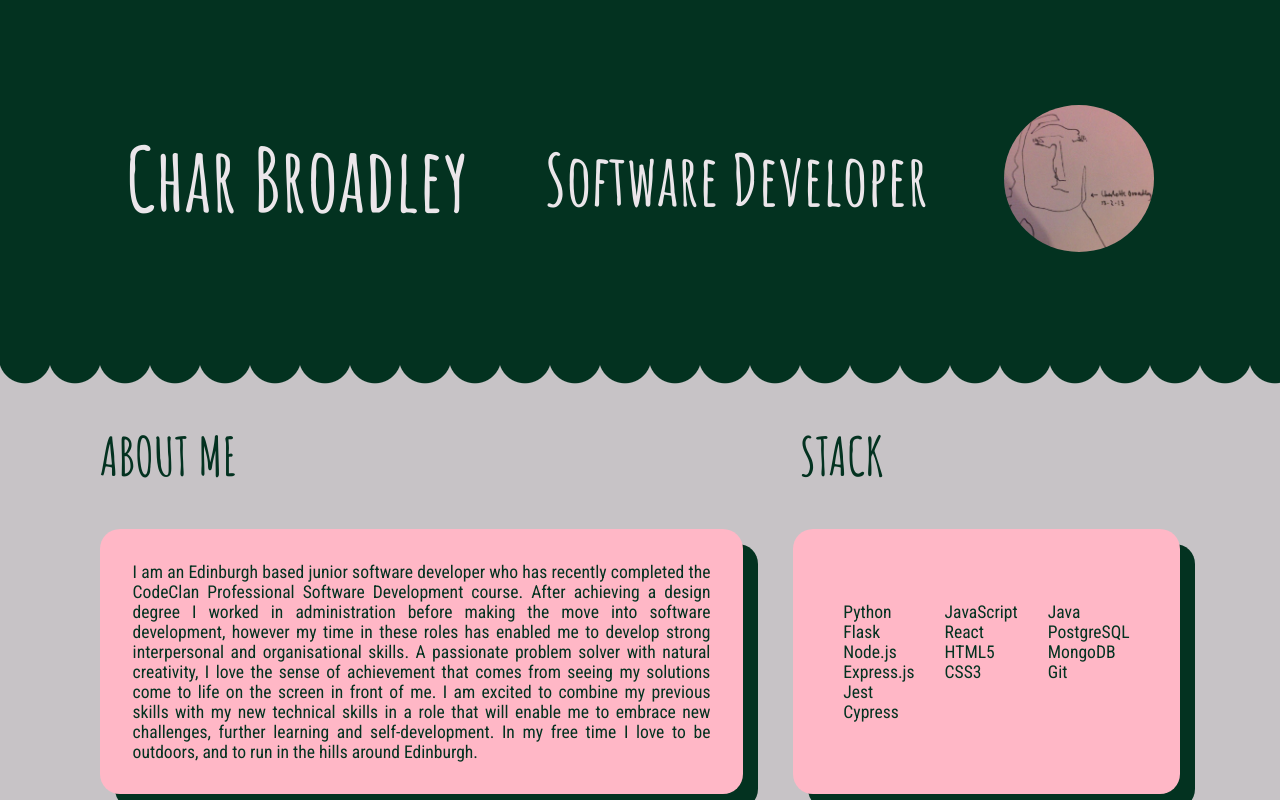
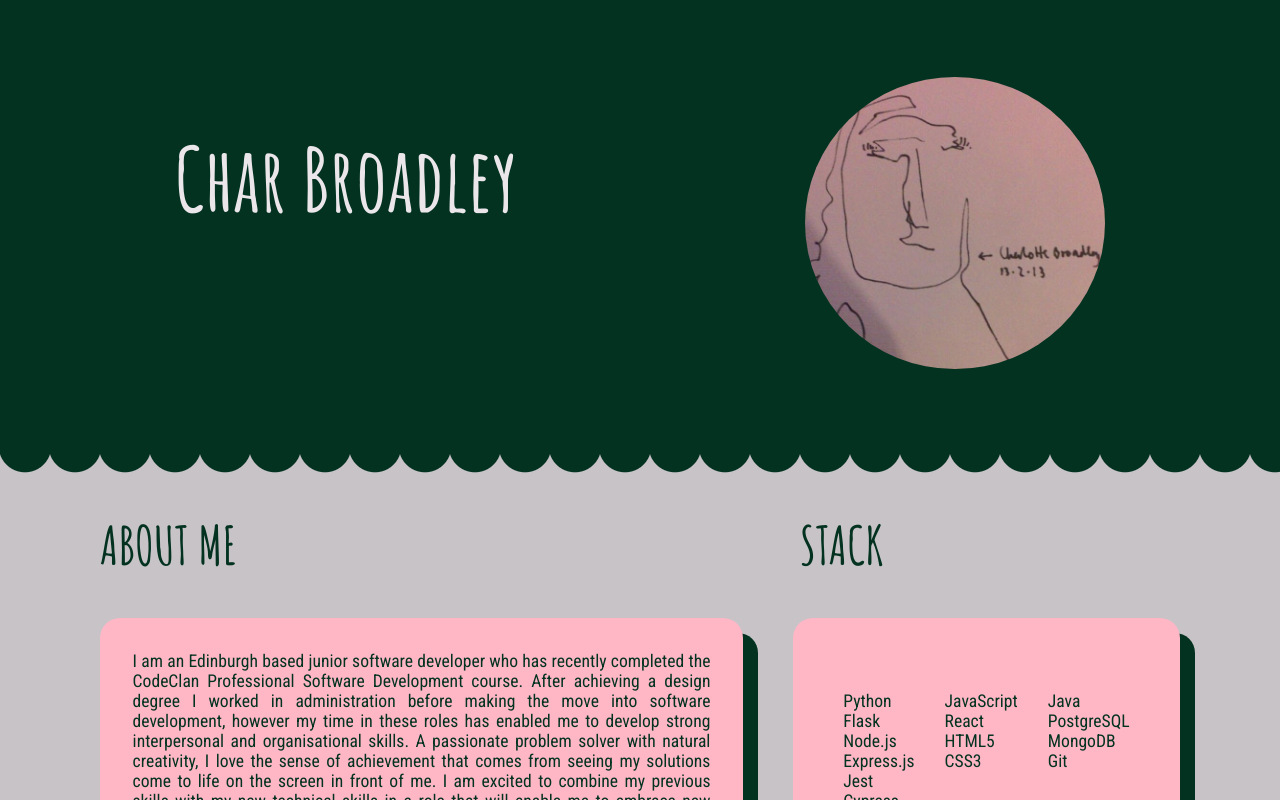
Before and after one commit to charbroadley/portfolio, a React (Create React App) app: page / in a window 1280 px wide. Shown: the top 800 px of the page. Built offline with nearby package versions, Linux system fonts and the light colour scheme.

Commit message:
typewriter css effect added on desktop

```diff
--- a/src/index.css
+++ b/src/index.css
@@ -24,7 +24,10 @@
     /* HEADING */
     .heading {
         color: #ebe6ea;
-        display: flex;
+        display: grid;
+        grid-template-areas:
+            "name image"
+            "job-title image";
         justify-content: space-evenly;
         align-items: center;
         position:relative;
@@ -49,14 +52,45 @@
     .name {
         font-family: 'Amatic SC', sans-serif;
         font-size: 5em;
+        grid-area: name;
     }
+
 
     .job-title {
         font-family: 'Amatic SC', sans-serif;
         font-size: 4em;
+        grid-area: job-title;
+        /* TYPEWRITER */
+        overflow: hidden;
+        border-right: .10em solid #FF8D8D;
+        white-space: nowrap;
+        margin: 0 auto;
+        letter-spacing: .4rem;
+        animation: typewriter 3s steps(30, end), cursor 1s step-end infinite;
+    }
+
+    @keyframes typewriter {
+        from {
+            width: 0;
+        }
+        to {
+            width: 100%;
+        }
+    }
+
+    @keyframes cursor {
+        from, to {
+            border-color: transparent;
+    }
+        50% {
+        border-color: #FFB7C6;
+        }
     }
 
     .me {
+        grid-area: image;
+        width: 300px;
+        height: auto;
         border-radius: 50%;
     }
     /* DETAILS */
--- a/src/mobile.css
+++ b/src/mobile.css
@@ -1,5 +1,5 @@
 /* CSS FOR MOBILE / TABLET */
-@media screen and (max-width: 1049px) {
+@media screen and (max-width: 900px) {
     body {
         margin: 0px;
         height: 100%;
```
